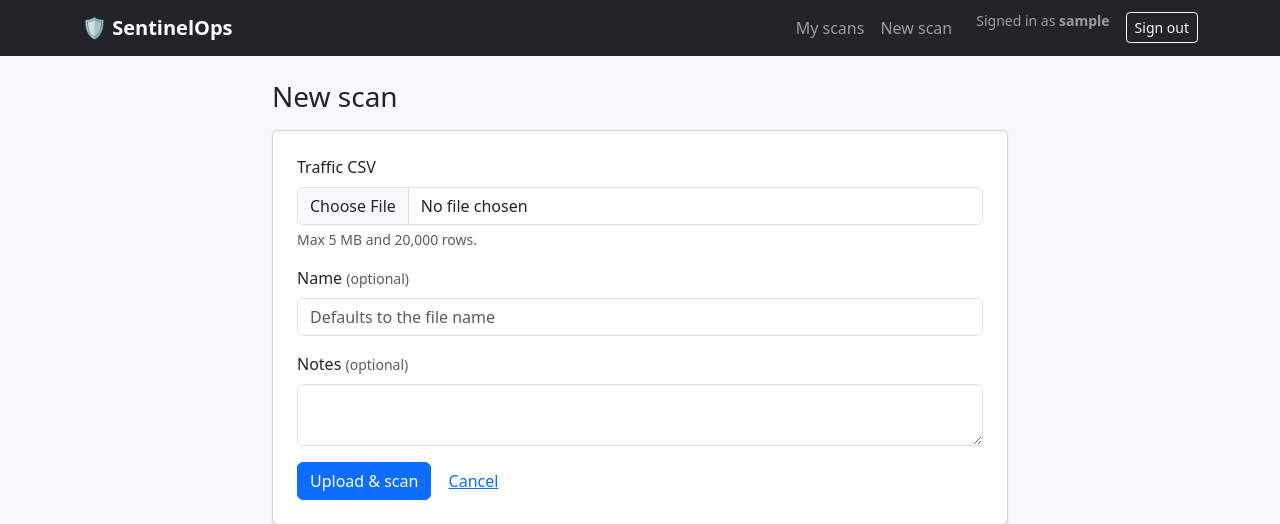
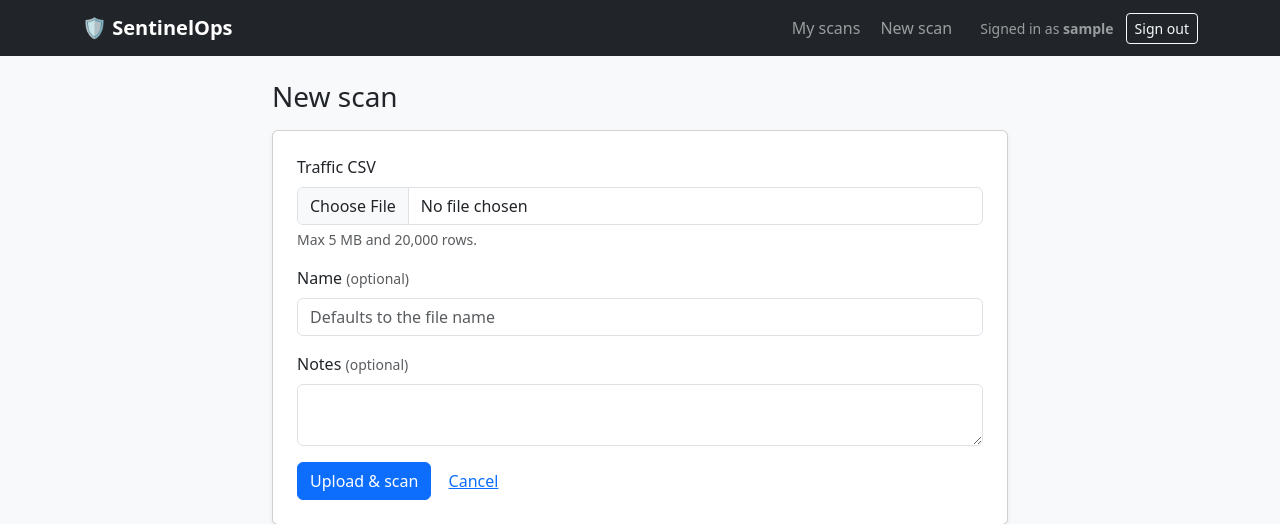
Before and after one commit to 2301730334/sentinelops, a Flask app: page /scans/upload in a window 1280 px wide. Shown: the top 524 px of the page. Run offline with Flask 3, Linux system fonts and the light colour scheme; the visitor is signed in with stand-in values (Sample User, id 1).

Commit message:
fix(ui): align navbar items and remove duplicated upload error text

```diff
--- a/app/templates/base.html
+++ b/app/templates/base.html
@@ -19,21 +19,21 @@
         <span class="navbar-toggler-icon"></span>
       </button>
       <div class="collapse navbar-collapse" id="nav">
-        <ul class="navbar-nav ms-auto">
+        <ul class="navbar-nav ms-auto align-items-md-center gap-md-1">
           {% block nav_items %}
           {% if current_user.is_authenticated %}
           <li class="nav-item"><a class="nav-link" href="{{ url_for('scans.index') }}">My scans</a></li>
           <li class="nav-item"><a class="nav-link me-md-3" href="{{ url_for('scans.upload') }}">New scan</a></li>
-          <li class="nav-item"><span class="navbar-text me-3 small">Signed in as <strong>{{ current_user.username }}</strong></span></li>
+          <li class="nav-item"><span class="navbar-text me-md-2 small">Signed in as <strong>{{ current_user.username }}</strong></span></li>
           <li class="nav-item">
             <form method="post" action="{{ url_for('auth.logout') }}" class="d-inline">
               <input type="hidden" name="csrf_token" value="{{ csrf_token() }}">
-              <button class="btn btn-outline-light btn-sm mt-1" type="submit">Sign out</button>
+              <button class="btn btn-outline-light btn-sm my-2 my-md-0" type="submit">Sign out</button>
             </form>
           </li>
           {% else %}
           <li class="nav-item"><a class="nav-link" href="{{ url_for('auth.login') }}">Sign in</a></li>
-          <li class="nav-item"><a class="btn btn-primary btn-sm ms-md-2 mt-1" href="{{ url_for('auth.register') }}">Register</a></li>
+          <li class="nav-item"><a class="btn btn-primary btn-sm ms-md-2 my-2 my-md-0" href="{{ url_for('auth.register') }}">Register</a></li>
           {% endif %}
           {% endblock %}
         </ul>
--- a/app/templates/scans/upload.html
+++ b/app/templates/scans/upload.html
@@ -4,10 +4,9 @@
 <div class="row justify-content-center">
   <div class="col-lg-8">
     <h1 class="h3 mb-3">New scan</h1>
-    {% if error and error.details %}
+    {% if error and error.details and error.details.errors %}
     <div class="alert alert-danger small">
-      {% if error.details.missing_columns %}Missing columns: <code>{{ error.details.missing_columns|join(", ") }}</code>{% endif %}
-      {% if error.details.errors %}<ul class="mb-0">{% for e in error.details.errors %}<li>{{ e }}</li>{% endfor %}</ul>{% endif %}
+      <ul class="mb-0">{% for e in error.details.errors %}<li>{{ e }}</li>{% endfor %}</ul>
     </div>
     {% endif %}
     <div class="card shadow-sm">
```
